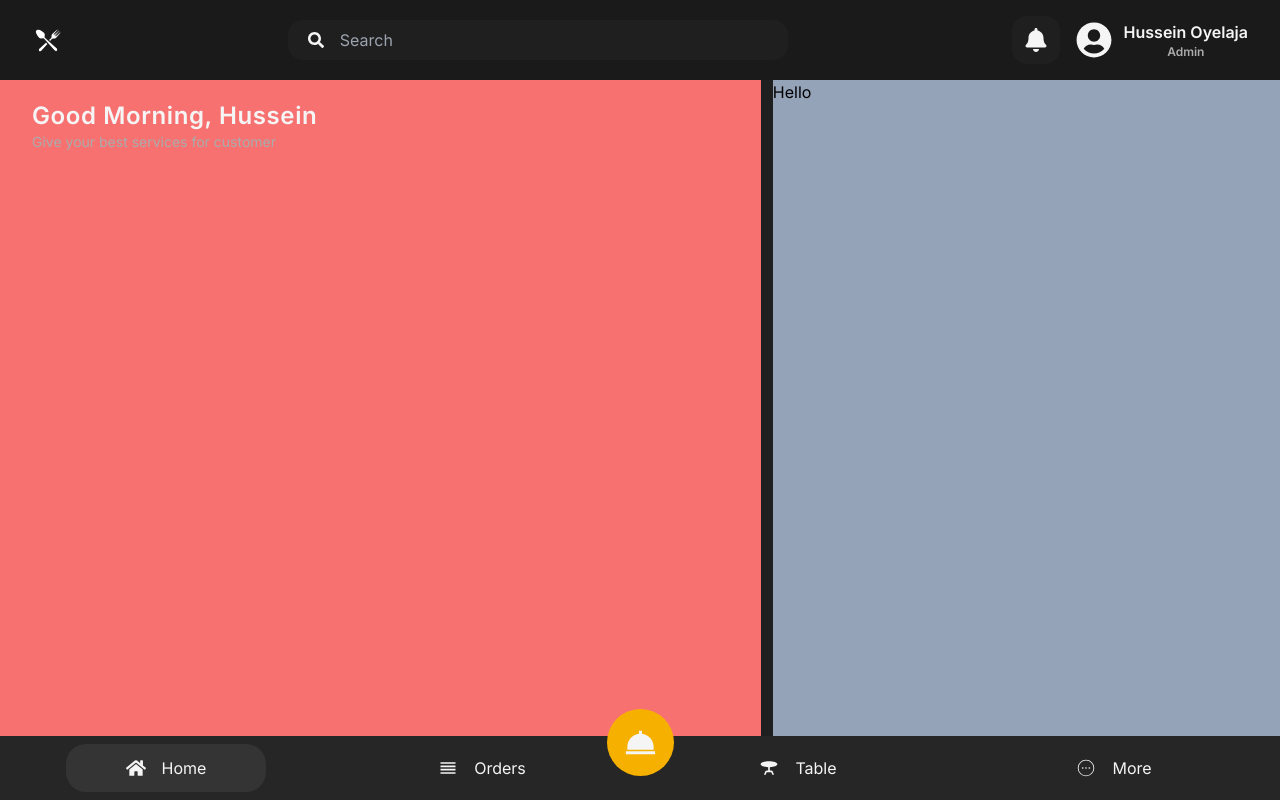
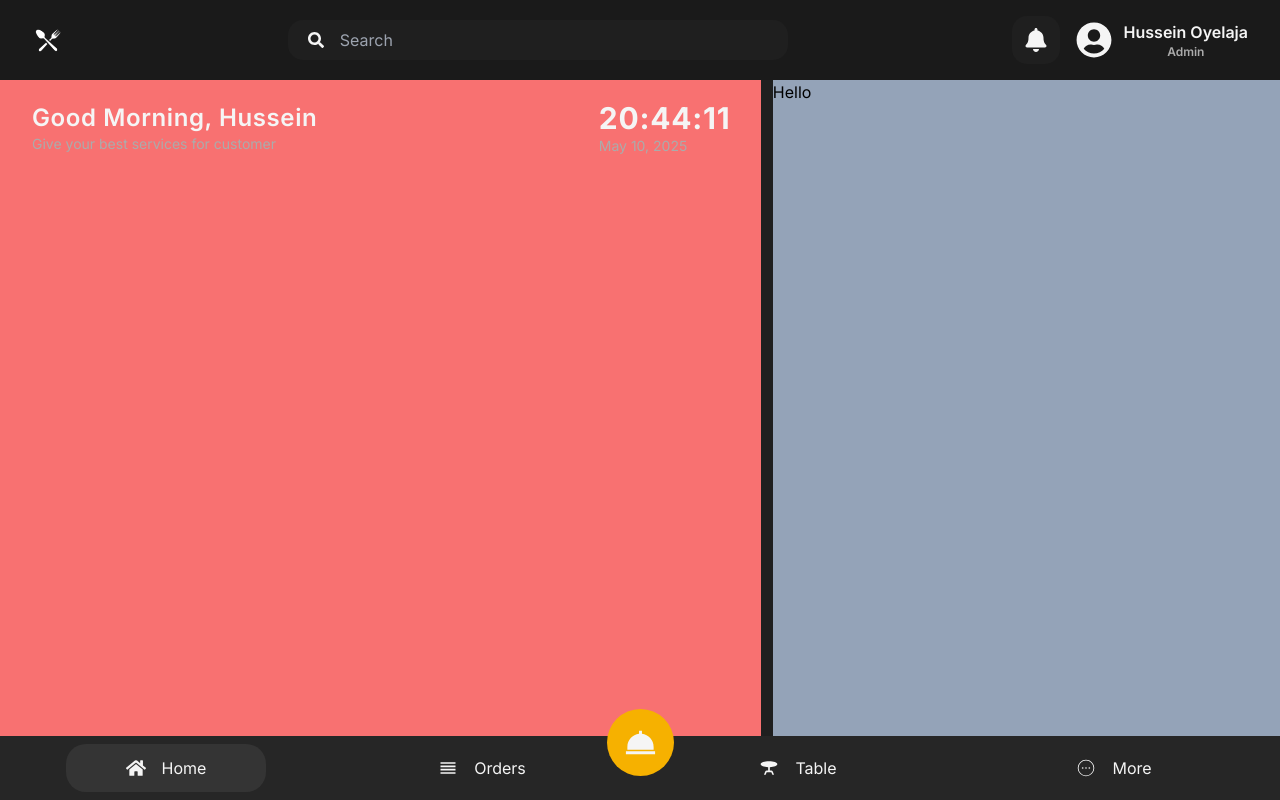
Before and after one commit to oyelajakenny/POS-System, a React (Vite) app in the folder frontend/: page / in a window 1280 px wide. Built offline with nearby package versions, Linux system fonts and the light colour scheme.

Commit message:
Created the date and time functions

```diff
--- a/frontend/src/components/Greetings.jsx
+++ b/frontend/src/components/Greetings.jsx
@@ -13,14 +13,25 @@ const formatDate =(date)=>{
     return `${months[date.getMonth()]} ${String(date.getDate()).padStart(2, "0")}, ${date.getFullYear()}`;
 }
 
+const formatTime =(date) =>
+    `${String(date.getHours()).padStart(2, "0")}:${String(date.getMinutes()).padStart(2, "0")}:${String(date.getSeconds(2, "0"))}`
+
   return (
-    <div className='flex justify-between items-center px-8 mt-5'>
-        <div>
-            <h1 className='text-[#f5f5f5] text-2xl font-semibold tracking-wide'>Good Morning, Hussein</h1>
-            <p className='text-[#ababab] text-sm'>Give your best services for customer</p>
-        </div>
+    <div className="flex justify-between items-center px-8 mt-5">
+      <div>
+        <h1 className="text-[#f5f5f5] text-2xl font-semibold tracking-wide">
+          Good Morning, Hussein
+        </h1>
+        <p className="text-[#ababab] text-sm">
+          Give your best services for customer
+        </p>
+      </div>
+      <div>
+        <h1 className="text-[#f5f5f5] text-3xl font-bold tracking-wide w-[130px]">{formatTime(dateTime)}</h1>
+        <p className="text-[#ababab] text-sm">{formatDate(dateTime)}</p>
+      </div>
     </div>
-  )
+  );
 }
 
 export default Greetings
```
